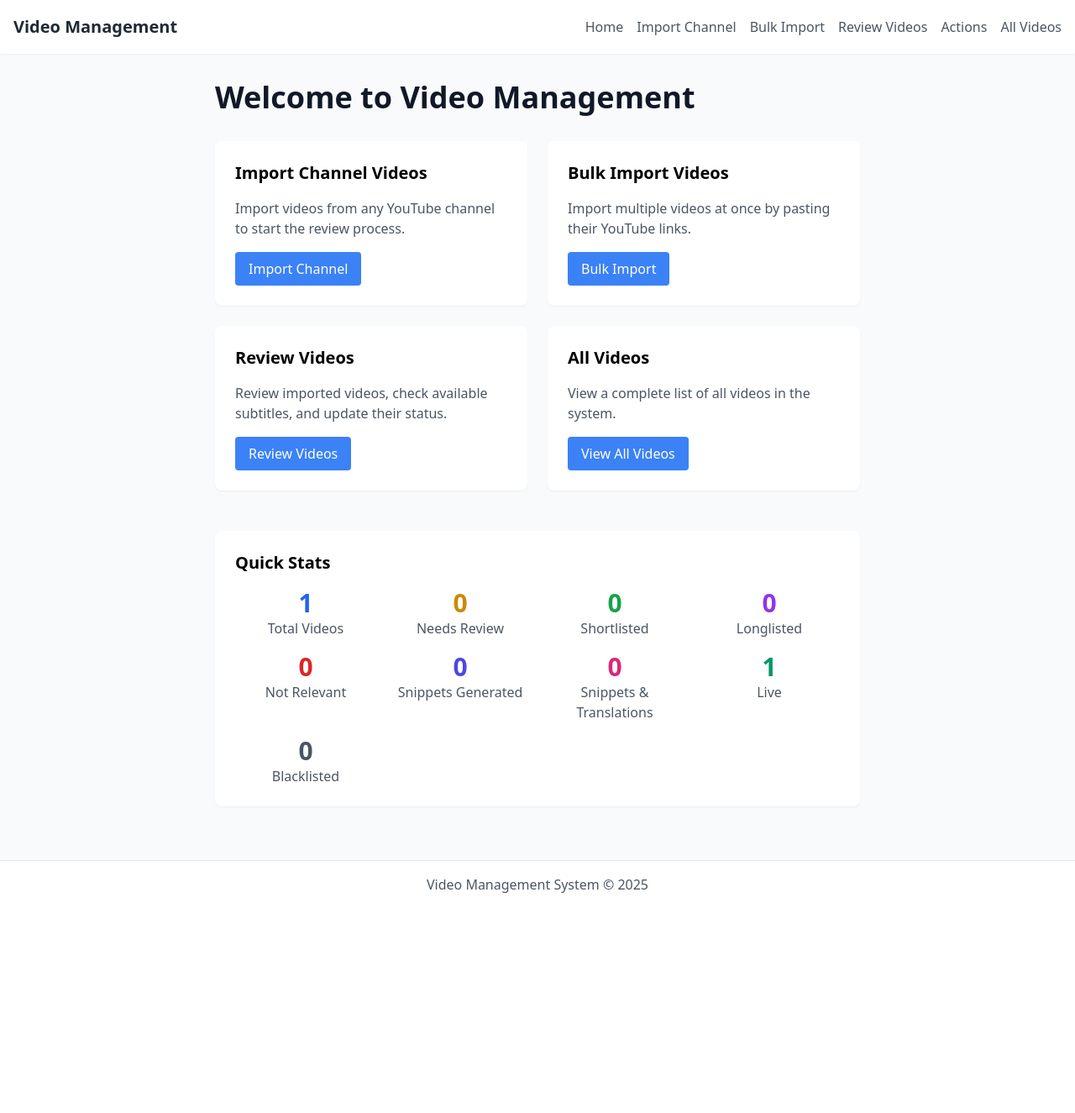
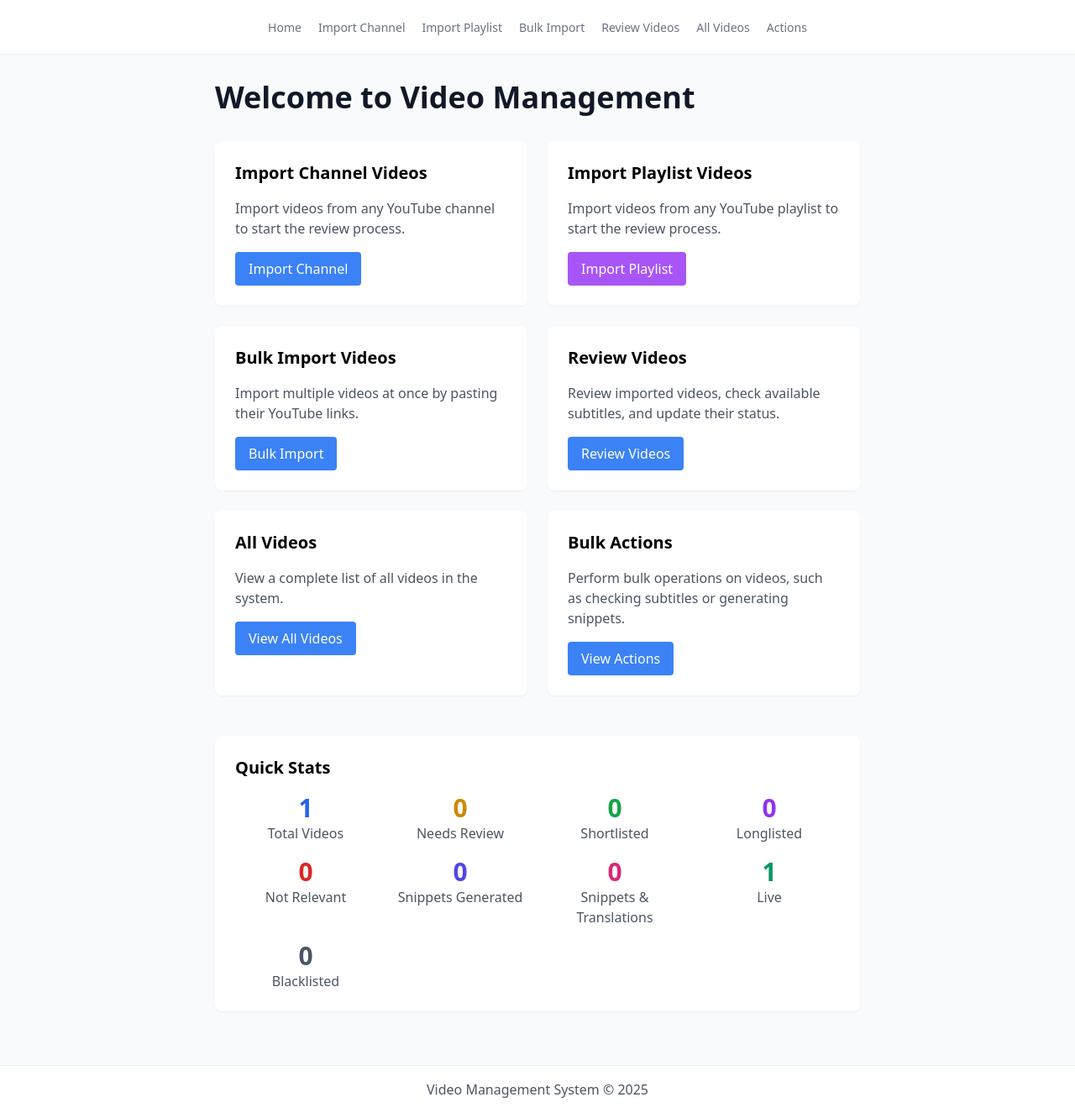
Before and after one commit to koljapluemer/snipvocab, a Django app: page /cms/ in a window 1280 px wide. Shown: the whole page at 84% size. Before the commit the page ends 1063 px from the top, so only its background shows below. Run offline with Django 5.2, Linux system fonts and the light colour scheme; data comes from the database, SQL or seed files in the repository; some libraries are stand-ins or nearby versions.

Commit message:
allow importing a playlist

```diff
--- a/backend/cms/templates/base.html
+++ b/backend/cms/templates/base.html
@@ -1,51 +1,62 @@
 <!DOCTYPE html>
 <html lang="en">
   <head>
-    <meta charset="UTF-8">
-    <meta name="viewport" content="width=device-width, initial-scale=1.0">
+    <meta charset="UTF-8" />
+    <meta name="viewport" content="width=device-width, initial-scale=1.0" />
     <title>{% block title %}Video Management{% endblock %}</title>
     <script src="https://cdn.tailwindcss.com"></script>
   </head>
   <body class="bg-gray-50">
     <nav class="bg-white shadow-sm">
       <div class="container mx-auto px-4">
-            <div class="flex justify-between items-center h-16">
-                <div class="flex items-center">
-                    <a href="{% url 'cms_home' %}" class="text-xl font-bold text-gray-800">Video Management</a>
-                </div>
-                <div class="flex items-center space-x-4">
-                    <a href="{% url 'cms_home' %}"
-                       class="text-gray-600 hover:text-gray-900 {% if request.resolver_match.url_name == 'cms_home' %}text-blue-600{% endif %}">
+        <div class="flex justify-center gap-3 h-16">
+          <a
+            href="{% url 'cms_home' %}"
+            class="border-transparent text-gray-500 hover:border-gray-300 hover:text-gray-700 inline-flex items-center px-1 pt-1 border-b-2 text-sm font-medium"
+          >
             Home
           </a>
-                    <a href="{% url 'import_channel_videos' %}"
-                       class="text-gray-600 hover:text-gray-900 {% if request.resolver_match.url_name == 'import_channel_videos' %}text-blue-600{% endif %}">
+          <a
+            href="{% url 'import_channel_videos' %}"
+            class="border-transparent text-gray-500 hover:border-gray-300 hover:text-gray-700 inline-flex items-center px-1 pt-1 border-b-2 text-sm font-medium"
+          >
             Import Channel
           </a>
-                    <a href="{% url 'bulk_import_videos' %}"
-                       class="text-gray-600 hover:text-gray-900 {% if request.resolver_match.url_name == 'bulk_import_videos' %}text-blue-600{% endif %}">
+          <a
+            href="{% url 'import_playlist_videos' %}"
+            class="border-transparent text-gray-500 hover:border-gray-300 hover:text-gray-700 inline-flex items-center px-1 pt-1 border-b-2 text-sm font-medium"
+          >
+            Import Playlist
+          </a>
+          <a
+            href="{% url 'bulk_import_videos' %}"
+            class="border-transparent text-gray-500 hover:border-gray-300 hover:text-gray-700 inline-flex items-center px-1 pt-1 border-b-2 text-sm font-medium"
+          >
             Bulk Import
           </a>
-                    <a href="{% url 'review_videos' %}"
-                       class="text-gray-600 hover:text-gray-900 {% if request.resolver_match.url_name == 'review_videos' %}text-blue-600{% endif %}">
+          <a
+            href="{% url 'review_videos' %}"
+            class="border-transparent text-gray-500 hover:border-gray-300 hover:text-gray-700 inline-flex items-center px-1 pt-1 border-b-2 text-sm font-medium"
+          >
             Review Videos
           </a>
-                    <a href="{% url 'actions' %}"
-                       class="text-gray-600 hover:text-gray-900 {% if request.resolver_match.url_name == 'actions' %}text-blue-600{% endif %}">
+          <a
+            href="{% url 'list_all_videos' %}"
+            class="border-transparent text-gray-500 hover:border-gray-300 hover:text-gray-700 inline-flex items-center px-1 pt-1 border-b-2 text-sm font-medium"
+          >
+            All Videos
+          </a>
+          <a
+            href="{% url 'actions' %}"
+            class="border-transparent text-gray-500 hover:border-gray-300 hover:text-gray-700 inline-flex items-center px-1 pt-1 border-b-2 text-sm font-medium"
+          >
             Actions
           </a>
-                    <a href="{% url 'list_all_videos' %}"
-                       class="text-gray-600 hover:text-gray-900 {% if request.resolver_match.url_name == 'list_all_videos' %}text-blue-600{% endif %}">
-                        All Videos
-                    </a>
-                </div>
         </div>
       </div>
     </nav>
 
-    <main class="min-h-screen">
-        {% block content %}{% endblock %}
-    </main>
+    <main class="min-h-screen">{% block content %}{% endblock %}</main>
 
     <footer class="bg-white border-t mt-8 py-4">
       <div class="container mx-auto px-4 text-center text-gray-600">
--- a/backend/cms/templates/cms_home.html
+++ b/backend/cms/templates/cms_home.html
@@ -12,6 +12,15 @@
                 <a href="{% url 'import_channel_videos' %}"
                    class="inline-block px-4 py-2 bg-blue-500 text-white rounded hover:bg-blue-600">
                     Import Channel
+                </a>
+            </div>
+
+            <div class="bg-white p-6 rounded-lg shadow-sm">
+                <h2 class="text-xl font-semibold mb-4">Import Playlist Videos</h2>
+                <p class="text-gray-600 mb-4">Import videos from any YouTube playlist to start the review process.</p>
+                <a href="{% url 'import_playlist_videos' %}"
+                   class="inline-block px-4 py-2 bg-purple-500 text-white rounded hover:bg-purple-600">
+                    Import Playlist
                 </a>
             </div>
 
@@ -39,6 +48,15 @@
                 <a href="{% url 'list_all_videos' %}"
                    class="inline-block px-4 py-2 bg-blue-500 text-white rounded hover:bg-blue-600">
                     View All Videos
+                </a>
+            </div>
+
+            <div class="bg-white p-6 rounded-lg shadow-sm">
+                <h2 class="text-xl font-semibold mb-4">Bulk Actions</h2>
+                <p class="text-gray-600 mb-4">Perform bulk operations on videos, such as checking subtitles or generating snippets.</p>
+                <a href="{% url 'actions' %}"
+                   class="inline-block px-4 py-2 bg-blue-500 text-white rounded hover:bg-blue-600">
+                    View Actions
                 </a>
             </div>
         </div>
--- a/backend/cms/urls.py
+++ b/backend/cms/urls.py
@@ -5,6 +5,7 @@ urlpatterns = [
     path('', views.cms_home, name='cms_home'),
     path('actions/', views.actions, name='actions'),
     path('import/', views.import_channel_videos, name='import_channel_videos'),
+    path('import-playlist/', views.import_playlist_videos, name='import_playlist_videos'),
     path('bulk-import/', views.bulk_import_videos, name='bulk_import_videos'),
     path('review/', views.review_videos, name='review_videos'),
     path('update-statuses/', views.update_video_statuses, name='update_video_statuses'),
--- a/backend/cms/views.py
+++ b/backend/cms/views.py
@@ -812,3 +812,130 @@ def blacklist_video(request, youtube_id):
         messages.error(request, f"Error blacklisting video: {str(e)}")
 
     return redirect('video_details', youtube_id=youtube_id)
+
+def import_playlist_videos(request):
+    """View to import videos from a YouTube playlist"""
+    if request.method == 'POST':
+        playlist_url = request.POST.get('playlist_url')
+        import_all = request.POST.get('import_all') == 'true'
+        context = {'playlist_url': playlist_url}
+
+        if playlist_url:
+            try:
+                youtube = build('youtube', 'v3', developerKey=settings.YOUTUBE_API_KEY)
+
+                # Extract playlist ID from URL
+                playlist_id = None
+                if 'list=' in playlist_url:
+                    playlist_id = playlist_url.split('list=')[1].split('&')[0]
+                elif 'youtube.com/playlist' in playlist_url:
+                    playlist_id = playlist_url.split('/playlist/')[1].split('?')[0]
+
+                if not playlist_id:
+                    context['error'] = "Invalid playlist URL. Please provide a valid YouTube playlist URL."
+                    return render(request, 'import_playlist_videos.html', context)
+
+                # Get playlist details
+                playlist_response = youtube.playlists().list(
+                    id=playlist_id,
+                    part='snippet'
+                ).execute()
+
+                if not playlist_response.get('items'):
+                    context['error'] = "Playlist not found. Please check the URL and try again."
+                    return render(request, 'import_playlist_videos.html', context)
+
+                playlist_title = playlist_response['items'][0]['snippet']['title']
+
+                # Get total number of videos in the playlist
+                playlist_items_response = youtube.playlistItems().list(
+                    playlistId=playlist_id,
+                    part='contentDetails',
+                    maxResults=1
+                ).execute()
+
+                total_videos = playlist_items_response['pageInfo']['totalResults']
+
+                # Get existing video IDs from our database
+                existing_video_ids = set(Video.objects.values_list('youtube_id', flat=True))
+
+                # Get the most recent video ID we've processed for this playlist
+                last_processed_video = Video.objects.filter(
+                    comment__startswith=f'Imported from playlist {playlist_id}'
+                ).order_by('-youtube_id').first()
+
+                # Get videos from the playlist
+                next_page_token = None
+                imported_count = 0
+                remaining_videos = total_videos
+                batch_size = 100
+                found_last_processed = False
+
+                while True:
+                    playlist_items_response = youtube.playlistItems().list(
+                        playlistId=playlist_id,
+                        part='contentDetails,snippet',
+                        maxResults=50,
+                        pageToken=next_page_token
+                    ).execute()
+
+                    # Create Video objects for each video that doesn't exist yet
+                    for item in playlist_items_response['items']:
+                        video_id = item['contentDetails']['videoId']
+
+                        # If we've found our last processed video, we can start importing
+                        if last_processed_video and video_id == last_processed_video.youtube_id:
+                            found_last_processed = True
+                            continue
+
+                        # If we haven't found our last processed video yet, skip
+                        if last_processed_video and not found_last_processed:
+                            continue
+
+                        if video_id not in existing_video_ids:
+                            Video.objects.get_or_create(
+                                youtube_id=video_id,
+                                defaults={
+                                    'status': VideoStatus.NEEDS_REVIEW,
+                                    'comment': f'Imported from playlist {playlist_id}: {playlist_title}',
+                                    'youtube_title': item['snippet']['title']
+                                }
+                            )
+                            imported_count += 1
+                            existing_video_ids.add(video_id)
+
+                        remaining_videos -= 1
+
+                        # If we've imported the batch size and not importing all, stop
+                        if imported_count >= batch_size and not import_all:
+                            break
+
+                    if not import_all and imported_count >= batch_size:
+                        break
+
+                    next_page_token = playlist_items_response.get('nextPageToken')
+                    if not next_page_token:
+                        break
+
+                context['success'] = f"Successfully imported {imported_count} new videos from playlist '{playlist_title}'"
+                if remaining_videos > 0:
+                    context['remaining'] = remaining_videos
+                    context['playlist_id'] = playlist_id
+                    context['playlist_title'] = playlist_title
+
+            except Exception as e:
+                error_message = str(e)
+                error_details = {
+                    'message': error_message,
+                    'type': type(e).__name__,
+                    'args': e.args
+                }
+
+                if hasattr(e, 'error_details'):
+                    error_details['api_error'] = e.error_details
+
+                context['error'] = f"An error occurred while importing videos. Details: {error_details}"
+
+        return render(request, 'import_playlist_videos.html', context)
+
+    return render(request, 'import_playlist_videos.html')
```
Also changed, not shown: backend/cms/templates/import_playlist_videos.html (added, +61 -0 lines). Lines whose indentation alone changed are shown as unchanged.
